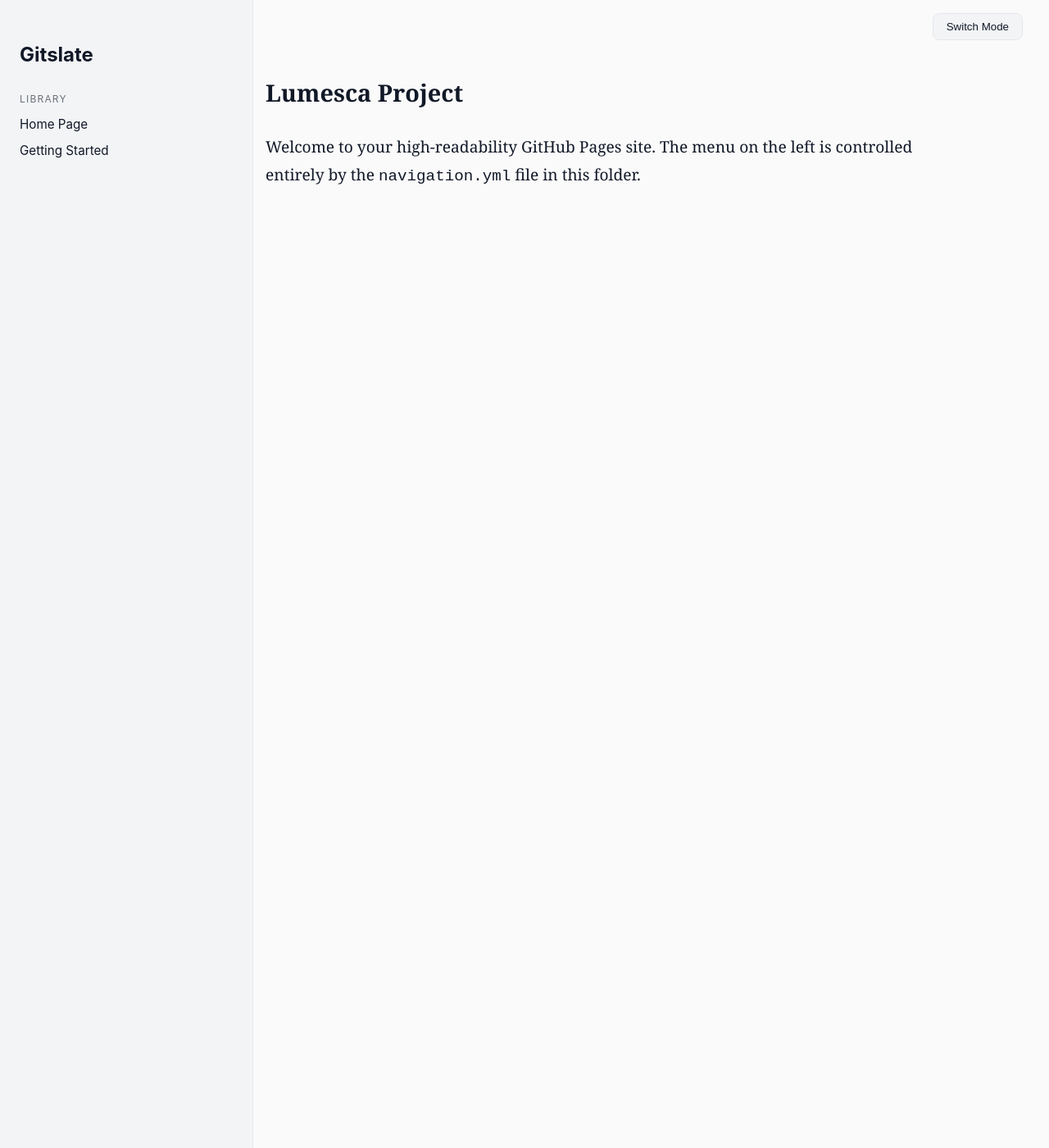
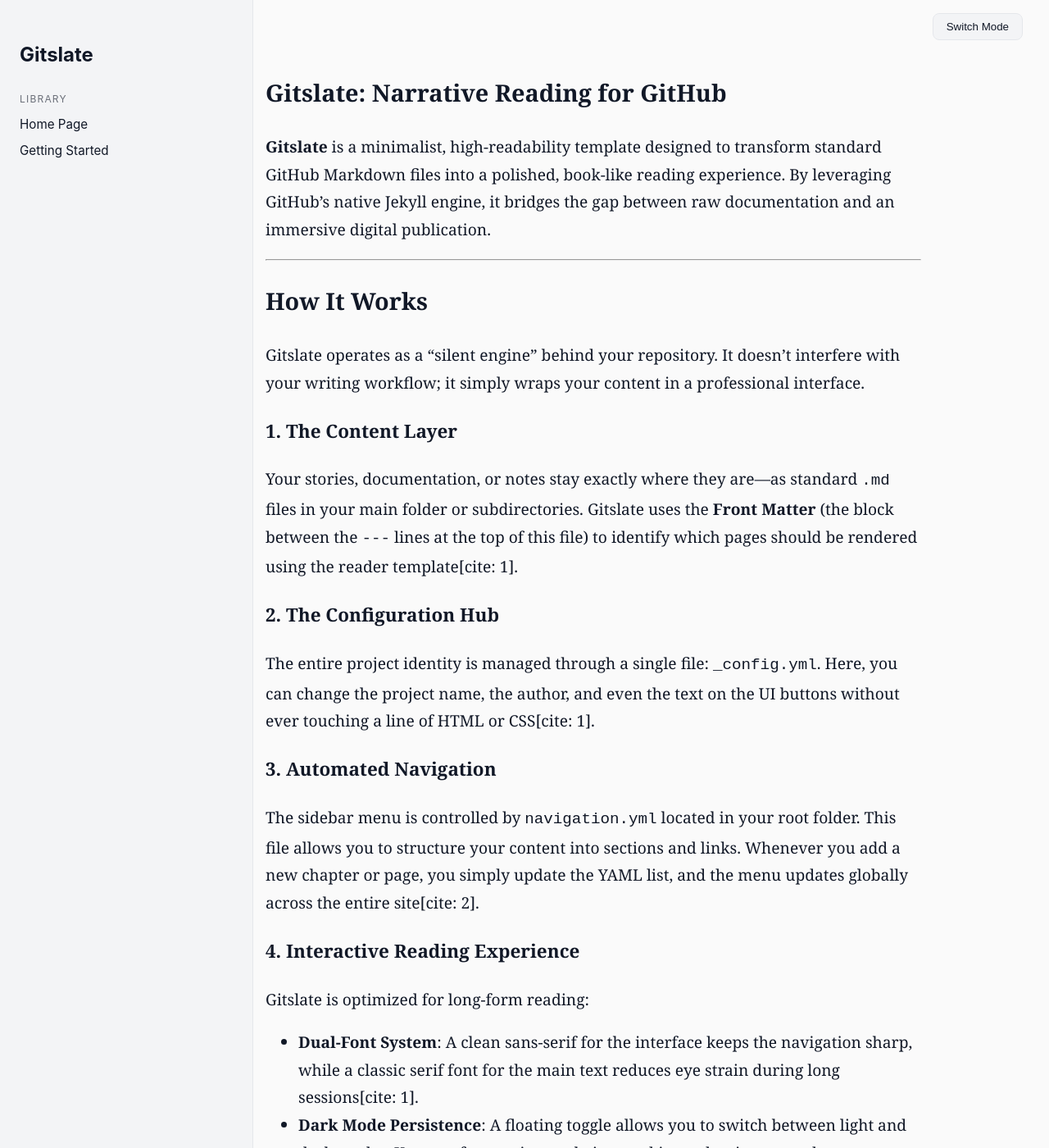
Before and after one commit to texthub/gitslate, a Jekyll site: the page built from index.md, in a window 1280 px wide and 1400 px high. Shown: the whole window at 82% size. Built offline with Jekyll 4.4.1, drawn with Linux system fonts in a browser that asks for light colours; some of the changed text lies outside the part shown.

Commit message:
Update index.md

```diff
--- a/index.md
+++ b/index.md
@@ -1,7 +1,38 @@
 ---
 layout: default
-title: Home
+title: Welcome to Gitslate
 ---
 
-# Lumesca Project
-Welcome to your high-readability GitHub Pages site. The menu on the left is controlled entirely by the `navigation.yml` file in this folder.
+# Gitslate: Narrative Reading for GitHub
+
+**Gitslate** is a minimalist, high-readability template designed to transform standard GitHub Markdown files into a polished, book-like reading experience. By leveraging GitHub’s native Jekyll engine, it bridges the gap between raw documentation and an immersive digital publication.
+
+---
+
+## How It Works
+
+Gitslate operates as a "silent engine" behind your repository. It doesn't interfere with your writing workflow; it simply wraps your content in a professional interface.
+
+### 1. The Content Layer
+Your stories, documentation, or notes stay exactly where they are—as standard `.md` files in your main folder or subdirectories. Gitslate uses the **Front Matter** (the block between the `---` lines at the top of this file) to identify which pages should be rendered using the reader template[cite: 1].
+
+### 2. The Configuration Hub
+The entire project identity is managed through a single file: `_config.yml`. Here, you can change the project name, the author, and even the text on the UI buttons without ever touching a line of HTML or CSS[cite: 1].
+
+### 3. Automated Navigation
+The sidebar menu is controlled by `navigation.yml` located in your root folder. This file allows you to structure your content into sections and links. Whenever you add a new chapter or page, you simply update the YAML list, and the menu updates globally across the entire site[cite: 2].
+
+### 4. Interactive Reading Experience
+Gitslate is optimized for long-form reading:
+*   **Dual-Font System**: A clean sans-serif for the interface keeps the navigation sharp, while a classic serif font for the main text reduces eye strain during long sessions[cite: 1].
+*   **Dark Mode Persistence**: A floating toggle allows you to switch between light and dark modes. Your preference is saved via a cookie, so the site remembers your choice the next time you visit[cite: 1].
+
+---
+
+## Getting Started
+
+To publish your own "Slate," simply ensure your repository has the `_layouts` folder and the `_config.yml` and `navigation.yml` files in place. Once GitHub Pages is enabled in your repository settings, your Markdown files will be live at your custom GitHub URL.
+
+> "Gitslate: Where your code's story finally gets the layout it deserves."
+
+---
```
